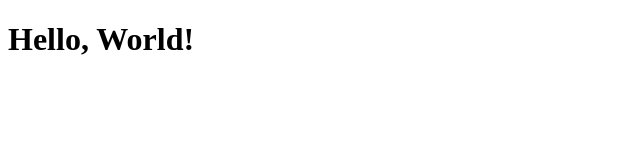
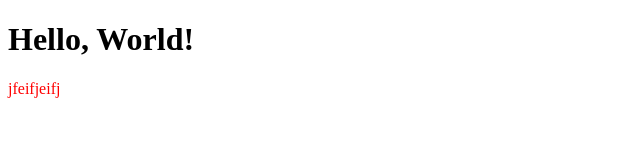
Before and after one commit to Ebba-Ene/my-portfolio, a plain HTML site: page index.html in a window 1280 px wide. Shown: the full height of the page, 0-640 px from the left. Drawn offline with Linux system fonts and the light colour scheme.

Commit message:
New P tag

```diff
--- a/index.html
+++ b/index.html
@@ -8,5 +8,6 @@
   </head>
   <body>
     <h1>Hello, World!</h1>
+    <p>jfeifjeifj</p>
   </body>
 </html>
```
